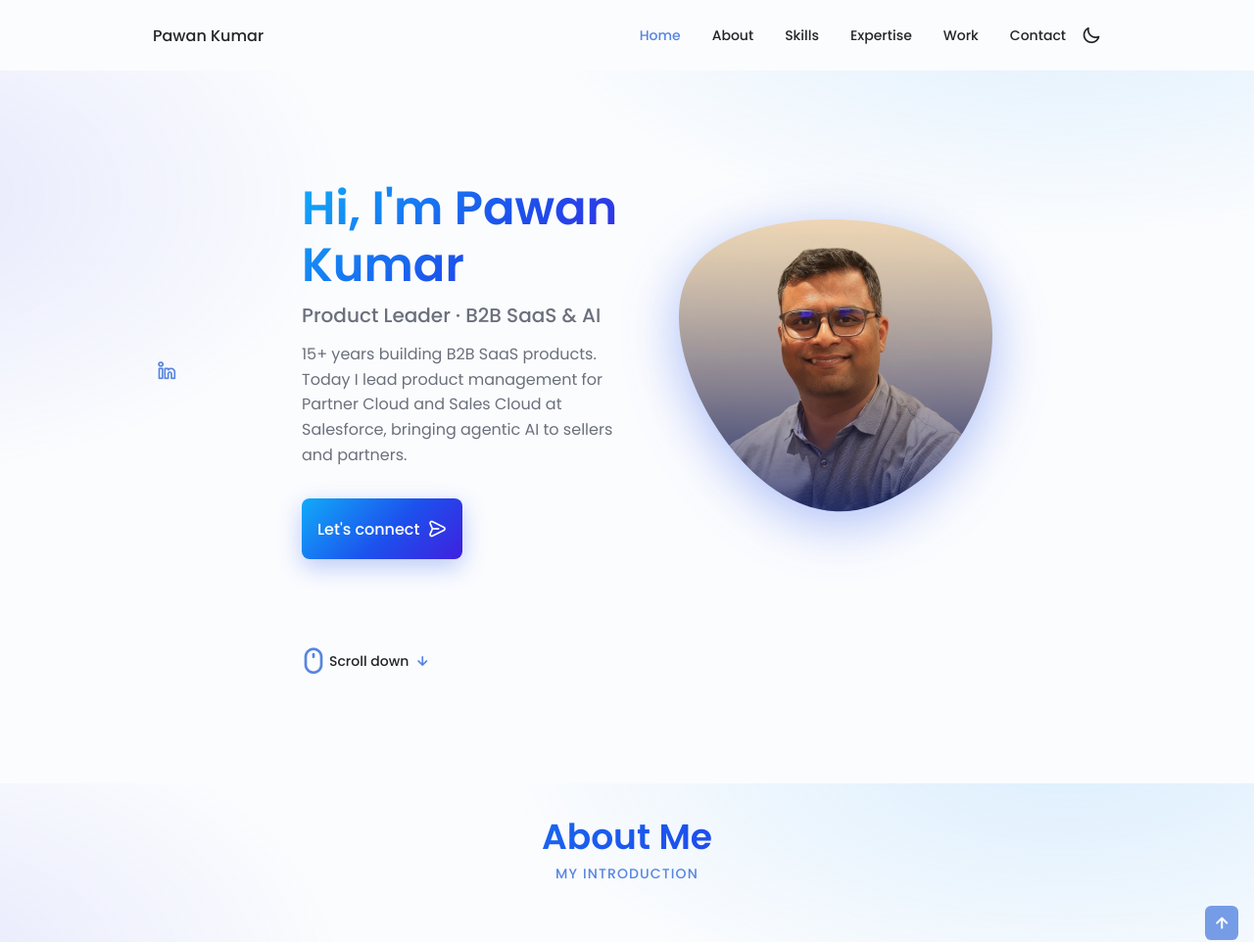
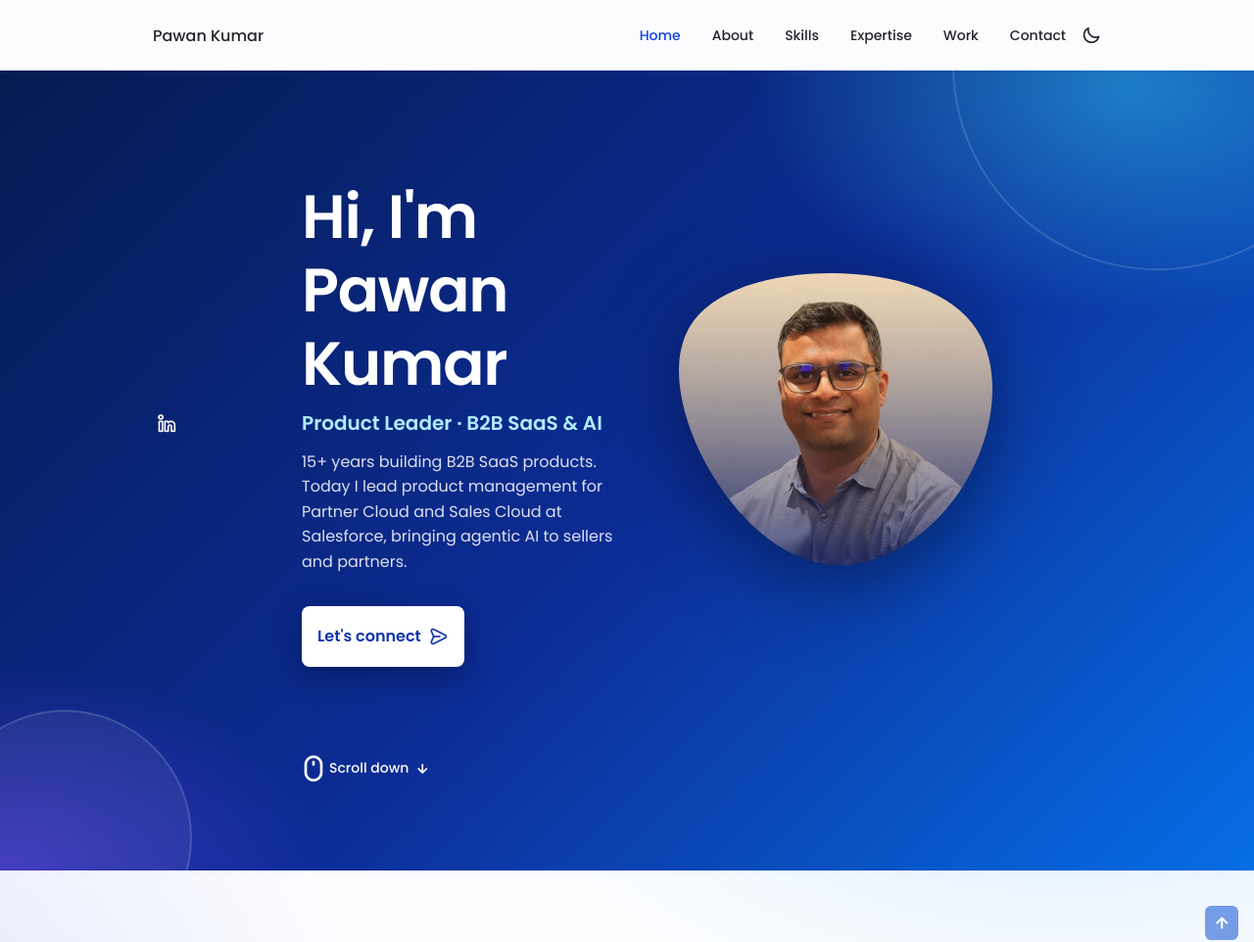
Before and after one commit to pawankumaradda/pawankumaradda.github.io, a plain HTML site: page index.html in a window 1280 px wide. Shown: the top 962 px of the page at 98% size. Drawn offline with Linux system fonts and the light colour scheme.

Commit message:
Bolder styling: gradient hero, heavier headings, accented cards

```diff
--- a/assets/css/styles.css
+++ b/assets/css/styles.css
@@ -1405,3 +1405,140 @@ body {
   object-fit: cover;
   object-position: 50% 30%;
 }
+
+/*==================== BOLD PASS ====================*/
+/* Full-bleed gradient hero */
+.home.section {
+  position: relative;
+  overflow: hidden;
+  padding-bottom: 5rem;
+  color: #fff;
+  background:
+    radial-gradient(40rem 24rem at 90% 10%, hsla(190, 100%, 60%, .45), transparent 60%),
+    radial-gradient(34rem 22rem at 0% 100%, hsla(255, 90%, 60%, .5), transparent 60%),
+    linear-gradient(135deg, hsl(222, 90%, 16%), hsl(226, 85%, 32%) 55%, hsl(212, 95%, 46%));
+}
+
+.home.section::before,
+.home.section::after {
+  content: '';
+  position: absolute;
+  border-radius: 50%;
+  border: 2px solid hsla(0, 0%, 100%, .14);
+  pointer-events: none;
+}
+
+.home.section::before { width: 26rem; aspect-ratio: 1; top: -9rem; right: -7rem; }
+.home.section::after { width: 16rem; aspect-ratio: 1; bottom: -6rem; left: -4rem; background: hsla(0, 0%, 100%, .06); }
+
+.home .container { position: relative; z-index: 1; }
+
+.home__title {
+  font-size: calc(var(--big-font-size) * 1.3);
+  font-weight: var(--font-semi-bold);
+  letter-spacing: -.02em;
+  background: none;
+  -webkit-text-fill-color: #fff;
+  color: #fff;
+}
+
+.home__subtitle {
+  color: hsl(195, 100%, 85%);
+  font-weight: var(--font-semi-bold);
+}
+
+.home__description { color: hsla(0, 0%, 100%, .86); }
+.home__social-icon,
+.home__scroll-button,
+.home__scroll-name,
+.home__scroll-mouse,
+.home__scroll-arrow { color: #fff; }
+
+.home .button {
+  background: #fff;
+  color: hsl(226, 85%, 38%);
+  font-weight: var(--font-semi-bold);
+  box-shadow: 0 10px 30px hsla(222, 90%, 10%, .45);
+}
+
+.home .button:hover { background: hsl(195, 100%, 94%); }
+
+.home__blob {
+  filter: drop-shadow(0 0 0 transparent) drop-shadow(0 18px 40px hsla(222, 90%, 8%, .55));
+}
+
+/* Section headings with a gradient bar */
+.section__title {
+  font-size: calc(var(--h1-font-size) * 1.35);
+  font-weight: var(--font-semi-bold);
+  letter-spacing: -.01em;
+}
+
+.section__title::after {
+  content: '';
+  display: block;
+  width: 3.5rem;
+  height: .3rem;
+  margin: .5rem auto 0;
+  border-radius: 1rem;
+  background: var(--gradient);
+}
+
+.section__subtitle { margin-top: .75rem; }
+
+/* About stats and CV button */
+.about__info-title {
+  font-size: calc(var(--h1-font-size) * 1.15);
+  font-weight: var(--font-semi-bold);
+  background: var(--gradient);
+  -webkit-background-clip: text;
+  background-clip: text;
+  -webkit-text-fill-color: transparent;
+  color: transparent;
+}
+
+.about__img {
+  border-radius: 1rem;
+  box-shadow: 0 18px 40px hsla(225, 80%, 40%, .35);
+  outline: 4px solid hsl(210, 100%, 65%);
+  outline-offset: 6px;
+}
+
+/* Cards: gradient top edge, bolder hover */
+.services__content,
+.skills__content {
+  border-top: 4px solid transparent;
+  border-image: var(--gradient) 1;
+  border-radius: 0;
+}
+
+.services__content:hover { transform: translateY(-6px); box-shadow: 0 18px 40px hsla(225, 80%, 45%, .3); }
+
+.services__icon,
+.skills__icon {
+  background: var(--gradient);
+  -webkit-background-clip: text;
+  background-clip: text;
+  -webkit-text-fill-color: transparent;
+  color: transparent;
+}
+
+.services__title,
+.skills__title { font-weight: var(--font-semi-bold); }
+
+.qualification__rounder { width: 16px; height: 16px; box-shadow: 0 0 0 4px hsla(215, 90%, 55%, .2); }
+.qualification__line { width: 3px; }
+
+.portfolio__visual { box-shadow: 0 14px 30px hsla(225, 80%, 40%, .35); }
+
+/* Contact and footer: heavier gradient */
+.project__bg,
+.footer__bg,
+.project__container {
+  background:
+    radial-gradient(24rem 14rem at 100% 0%, hsla(190, 100%, 60%, .35), transparent 60%),
+    linear-gradient(135deg, hsl(222, 90%, 16%), hsl(226, 85%, 32%) 60%, hsl(212, 95%, 42%));
+}
+
+.nav__link:hover,
+.active-link { color: hsl(226, 85%, 48%); }
```
